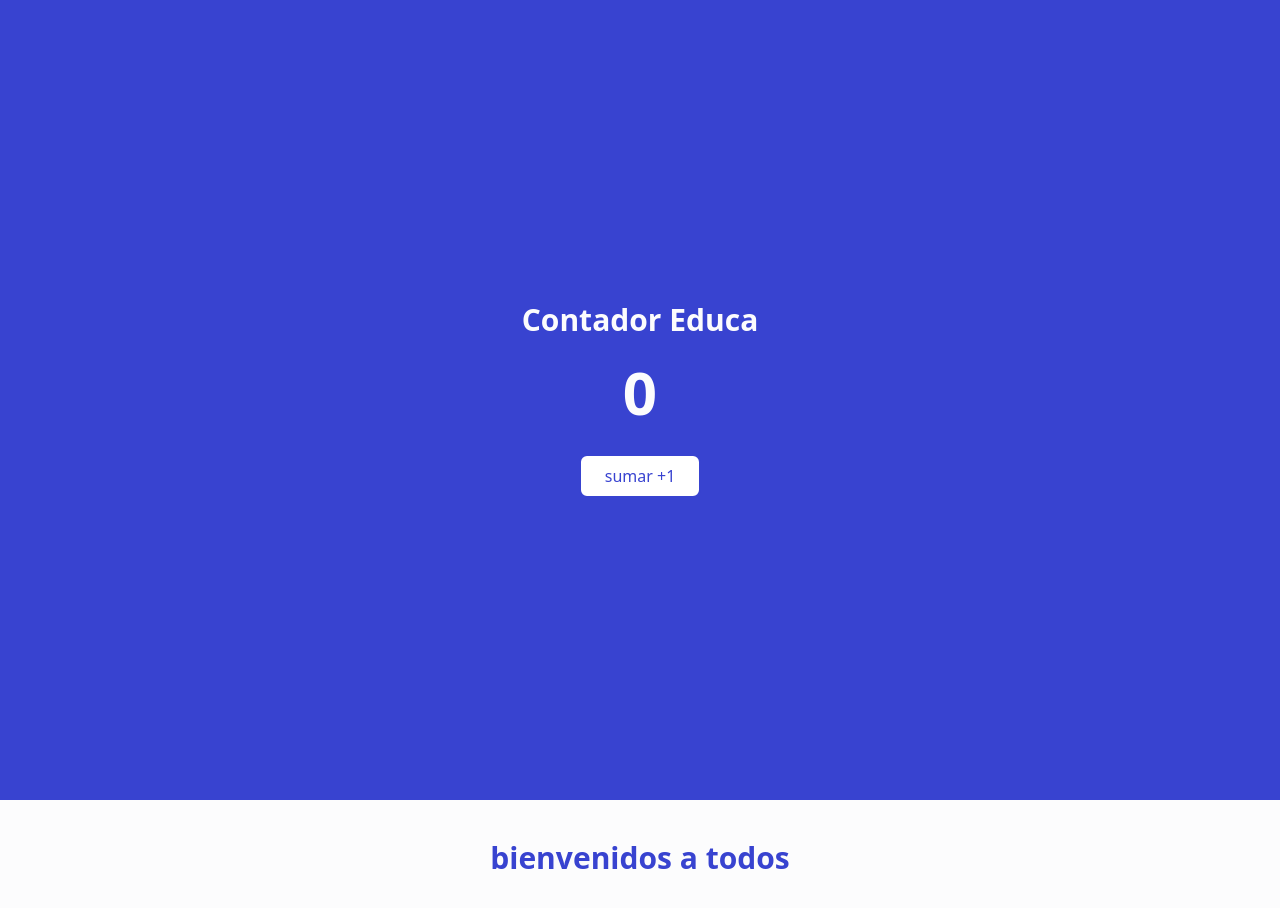
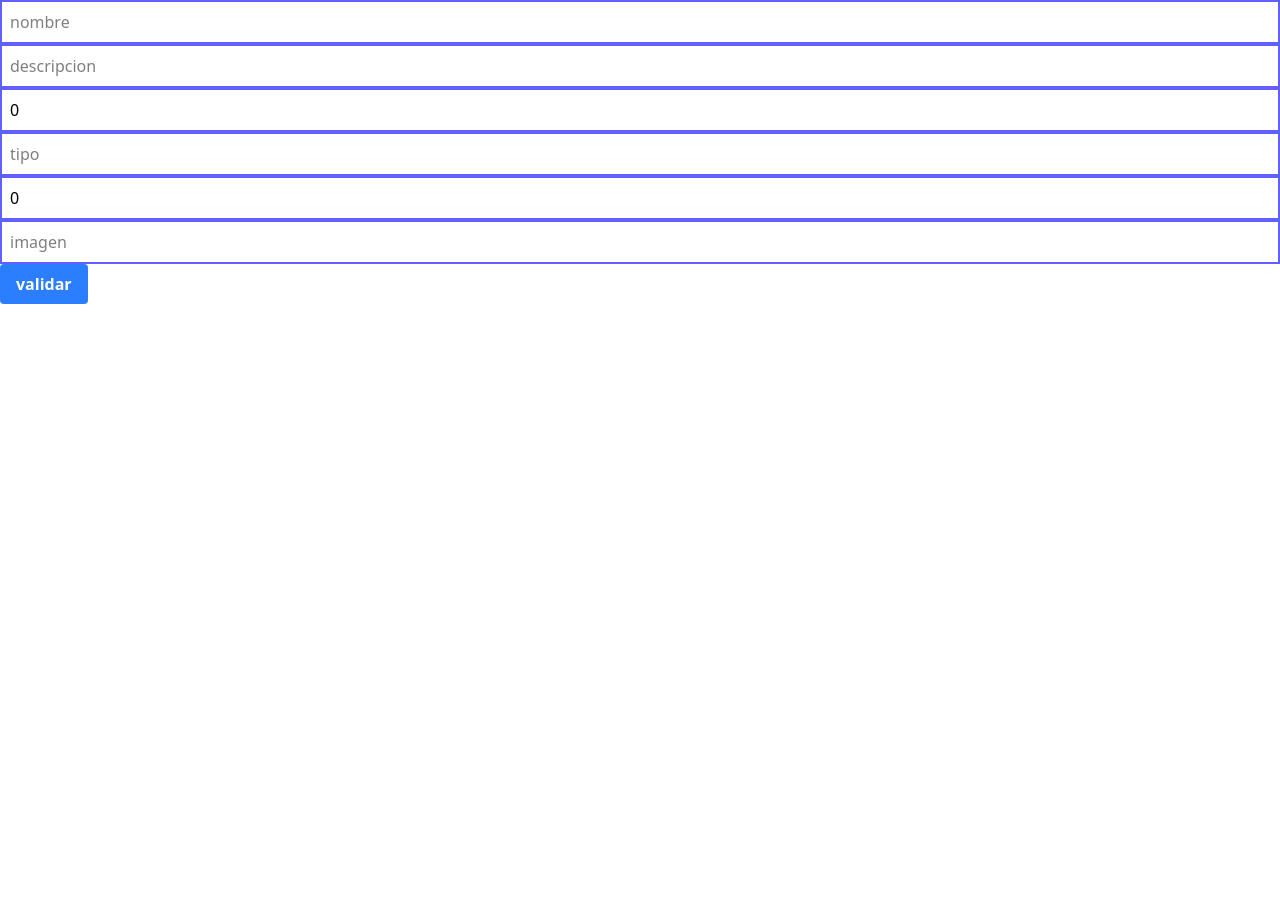
Before and after one commit to msam10/avanzado_01, a React (Vite) app: page / in a window 1280 px wide. Shown: the top 908 px of the page. After the commit the page ends 800 px from the top, so only its background shows below. Built offline with nearby package versions, Linux system fonts and the light colour scheme.

Commit message:
ejercicio inputs

```diff
--- a/src/App.tsx
+++ b/src/App.tsx
@@ -8,12 +8,85 @@ import Counter from './components/Counter';
 
 
 function App() {
+  const [card,setCard] = useState({
+   nombre:"",
+   descripcion:"",
+   numero:0,
+    tipo:"",
+    ataque:0,
+    defensa:0,
+    imagen:"",
+  });
+
+  const [errors,setErrors] = useState({
+     nombre:"",
+   descripcion:"",
+   numero:0,
+    tipo:"",
+    ataque:0,
+    defensa:0,
+    imagen:"",
+});
+
 
 
   return (
      <div>
-      <Counter/>
-      <WelcomeMessage/>
+     <input type="text"
+     placeholder="nombre"
+     className="border-2 border-indigo-500 outline-0 focus:border-indigo-700 rounder-nd p-2 w-full max-w-nd "
+     value={card.nombre}
+     onChange={(e) => setCard({...card , nombre: e.target.value})}
+     />
+
+
+     <input type="text"
+     placeholder="descripcion"
+     className="border-2 border-indigo-500 outline-0 focus:border-indigo-700 rounder-nd p-2 w-full max-w-nd "
+     value={card.descripcion}
+     onChange={(e) => setCard({...card , descripcion: e.target.value})}
+      />
+
+     <input type="number"
+     placeholder="numero"
+     className="border-2 border-indigo-500 outline-0 focus:border-indigo-700 rounder-nd p-2 w-full max-w-nd "
+     value={card.numero}
+     onChange={(e) => setCard({...card , numero:Number( e.target.value)})}
+      />
+
+      <input type="text"
+     placeholder="tipo"
+     className="border-2 border-indigo-500 outline-0 focus:border-indigo-700 rounder-nd p-2 w-full max-w-nd "
+     value={card.tipo}
+     onChange={(e) => setCard({...card , tipo: e.target.value})}
+      />
+
+      <input type="number"
+     placeholder="defensa"
+     className="border-2 border-indigo-500 outline-0 focus:border-indigo-700 rounder-nd p-2 w-full max-w-nd "
+     value={card.defensa}
+     onChange={(e) => setCard({...card , defensa:Number( e.target.value)})}
+      />
+
+      <input type="text"
+     placeholder="imagen"
+     className="border-2 border-indigo-500 outline-0 focus:border-indigo-700 rounder-nd p-2 w-full max-w-nd "
+     value={card.imagen}
+     onChange={(e) => setCard({...card , imagen: e.target.value})}
+      />
+
+      {errors.nombre && <p className="text-red-500"></p>}
+
+      <button
+      className="bg-blue-500 hover:bg-blue-700 text-white font-bold py-2 px-4 rounded">
+        validar
+      </button>
+
+
+
+
+
+
      </div>
 
      ) }
```
